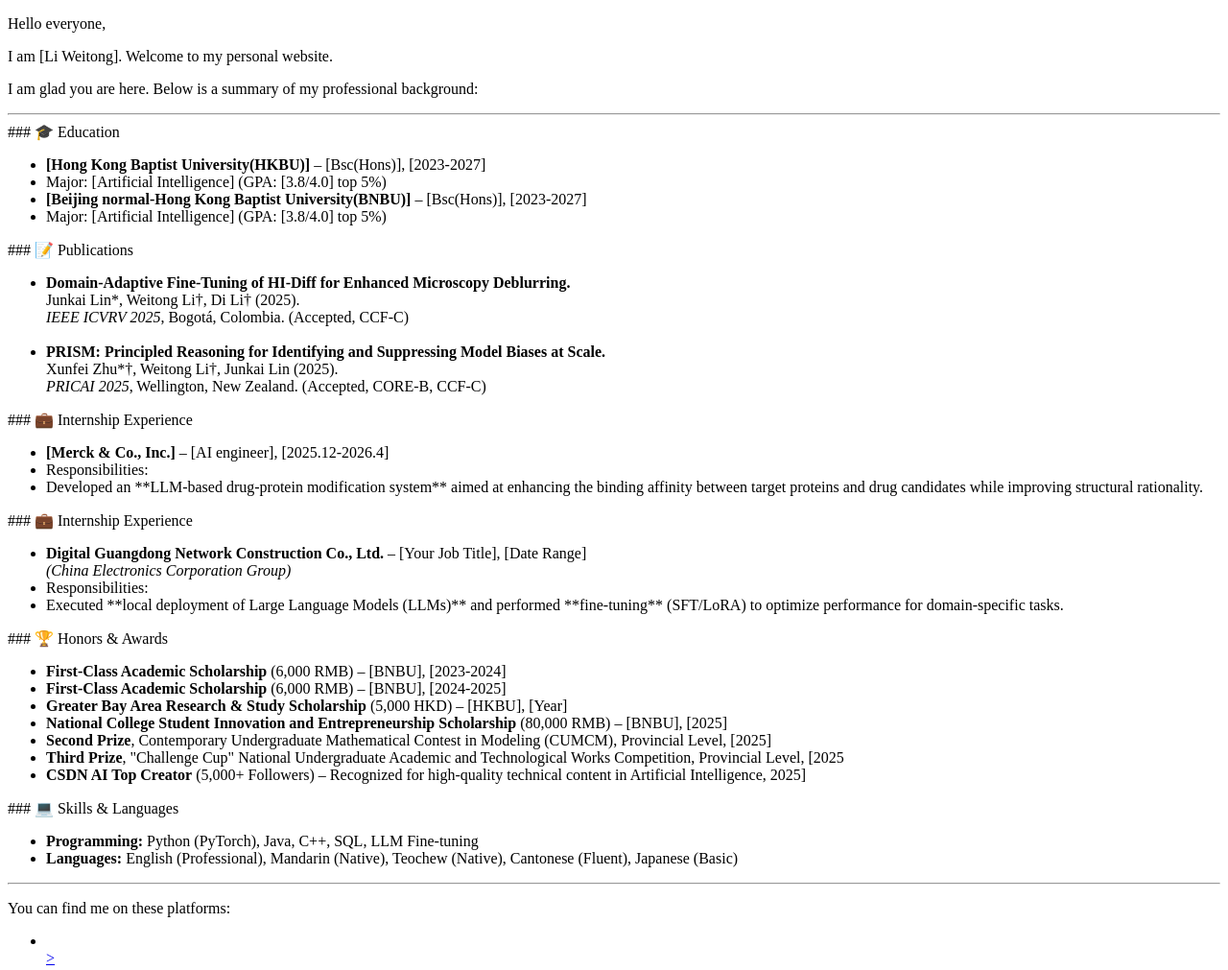
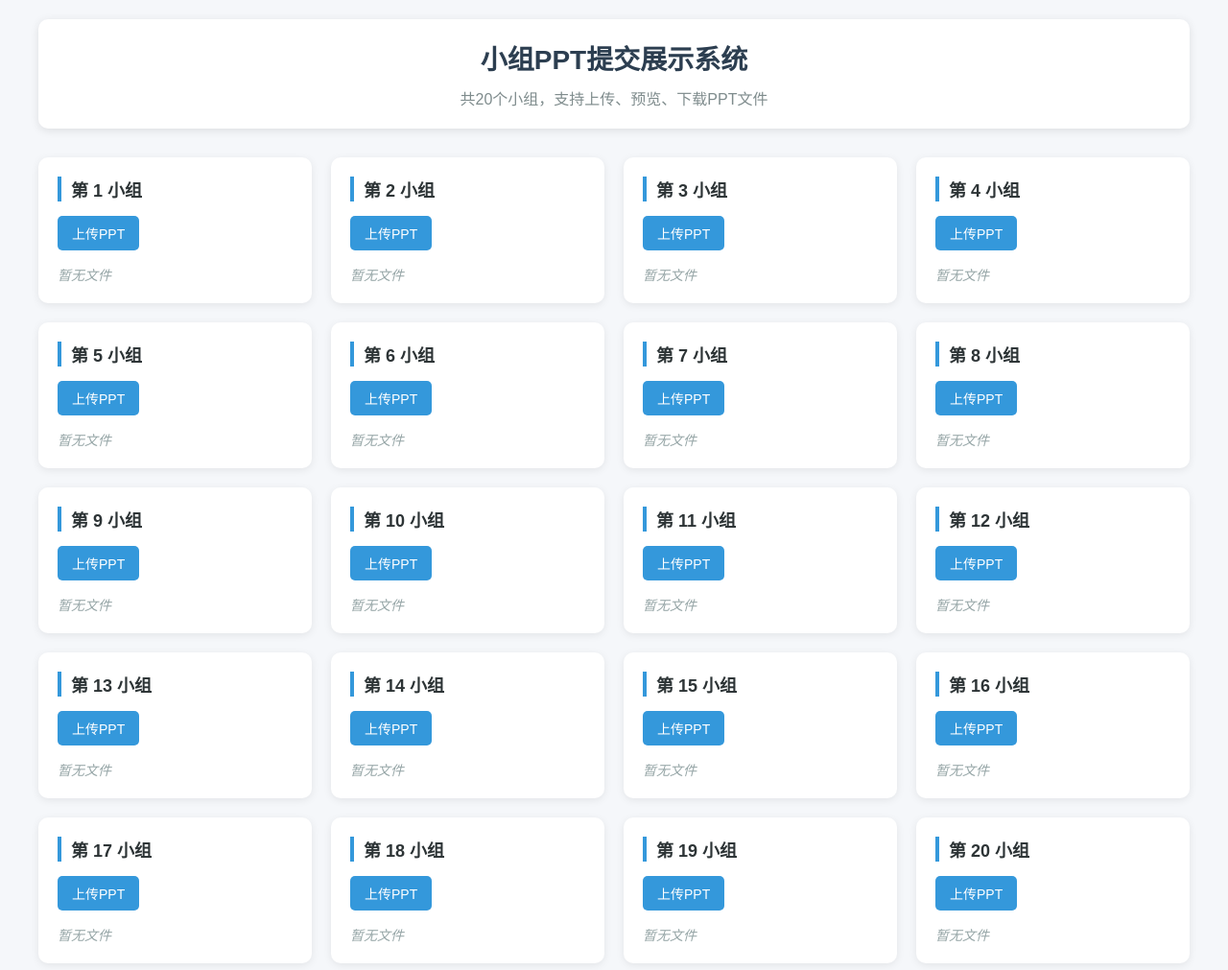
Before and after one commit to weitongli2005/-Li-Weitong-.github.io, a plain HTML site: page index.html in a window 1280 px wide. Shown: the whole page at 96% size. Drawn offline with Linux system fonts and the light colour scheme.

Commit message:
index.html

```diff
--- a/index.html
+++ b/index.html
@@ -1,82 +1,240 @@
 <!DOCTYPE html>
-<html lang="en">
+<html lang="zh-CN">
 <head>
     <meta charset="UTF-8">
-    <title>Personal Portfolio</title>
+    <meta name="viewport" content="width=device-width, initial-scale=1.0">
+    <title>小组PPT提交系统 - 20组</title>
+    <style>
+        * {
+            margin: 0;
+            padding: 0;
+            box-sizing: border-box;
+            font-family: "Microsoft YaHei", sans-serif;
+        }
+
+        body {
+            background-color: #f5f7fa;
+            padding: 20px;
+        }
+
+        .container {
+            max-width: 1200px;
+            margin: 0 auto;
+        }
+
+        .header {
+            text-align: center;
+            margin-bottom: 30px;
+            padding: 20px;
+            background: white;
+            border-radius: 10px;
+            box-shadow: 0 2px 10px rgba(0,0,0,0.1);
+        }
+
+        .header h1 {
+            color: #2c3e50;
+            font-size: 28px;
+            margin-bottom: 10px;
+        }
+
+        .header p {
+            color: #7f8c8d;
+            font-size: 16px;
+        }
+
+        /* 小组网格布局 */
+        .group-grid {
+            display: grid;
+            grid-template-columns: repeat(auto-fill, minmax(280px, 1fr));
+            gap: 20px;
+        }
+
+        /* 单个小组卡片 */
+        .group-card {
+            background: white;
+            border-radius: 10px;
+            padding: 20px;
+            box-shadow: 0 2px 8px rgba(0,0,0,0.08);
+            transition: transform 0.2s;
+        }
+
+        .group-card:hover {
+            transform: translateY(-3px);
+        }
+
+        .group-title {
+            font-size: 18px;
+            color: #2d3436;
+            margin-bottom: 15px;
+            font-weight: bold;
+            border-left: 4px solid #3498db;
+            padding-left: 10px;
+        }
+
+        /* 上传按钮 */
+        .upload-btn {
+            display: inline-block;
+            padding: 8px 15px;
+            background: #3498db;
+            color: white;
+            border-radius: 5px;
+            cursor: pointer;
+            margin-bottom: 15px;
+            font-size: 14px;
+            text-align: center;
+        }
+
+        .upload-btn:hover {
+            background: #2980b9;
+        }
+
+        input[type="file"] {
+            display: none;
+        }
+
+        /* 文件列表 */
+        .file-list {
+            font-size: 14px;
+        }
+
+        .file-item {
+            padding: 8px;
+            background: #f8f9fa;
+            border-radius: 5px;
+            margin-bottom: 8px;
+            word-break: break-all;
+        }
+
+        .file-name {
+            color: #2c3e50;
+            margin-bottom: 5px;
+        }
+
+        .file-actions {
+            display: flex;
+            gap: 10px;
+        }
+
+        .action-btn {
+            padding: 4px 8px;
+            border: none;
+            border-radius: 3px;
+            cursor: pointer;
+            font-size: 12px;
+        }
+
+        .preview {
+            background: #2ecc71;
+            color: white;
+        }
+
+        .download {
+            background: #f39c12;
+            color: white;
+        }
+
+        .empty {
+            color: #95a5a6;
+            font-style: italic;
+        }
+    </style>
 </head>
 <body>
+    <div class="container">
+        <!-- 头部 -->
+        <div class="header">
+            <h1>小组PPT提交展示系统</h1>
+            <p>共20个小组，支持上传、预览、下载PPT文件</p>
+        </div>
 
-    <p>Hello everyone,</p>
-    <p>I am [Li Weitong]. Welcome to my personal website.</p>
-    <p>I am glad you are here. Below is a summary of my professional background:</p>
+        <!-- 20个小组网格 -->
+        <div class="group-grid" id="groupContainer"></div>
+    </div>
 
-    <hr>
+    <script>
+        // 生成20个小组
+        const groupCount = 20;
+        const container = document.getElementById('groupContainer');
 
-    ### 🎓 Education
-    <ul>
-        <li><strong>[Hong Kong Baptist University(HKBU)]</strong> – [Bsc(Hons)], [2023-2027]</li>
-        <li>Major: [Artificial Intelligence] (GPA: [3.8/4.0] top 5%)</li>
-        <li><strong>[Beijing normal-Hong Kong Baptist University(BNBU)]</strong> – [Bsc(Hons)], [2023-2027]</li>
-        <li>Major: [Artificial Intelligence] (GPA: [3.8/4.0] top 5%)</li>
-    </ul>
+        // 初始化所有小组
+        function initGroups() {
+            for (let i = 1; i <= groupCount; i++) {
+                const groupCard = document.createElement('div');
+                groupCard.className = 'group-card';
+                groupCard.innerHTML = `
+                    <div class="group-title">第 ${i} 小组</div>
+                    <label class="upload-btn">
+                        <input type="file" accept=".ppt,.pptx" onchange="uploadFile(${i}, this)">
+                        上传PPT
+                    </label>
+                    <div class="file-list" id="fileList${i}">
+                        <div class="empty">暂无文件</div>
+                    </div>
+                `;
+                container.appendChild(groupCard);
+            }
+            // 加载本地存储的文件
+            loadAllFiles();
+        }
 
-### 📝 Publications
-    <ul>
-        <li>
-            <strong>Domain-Adaptive Fine-Tuning of HI-Diff for Enhanced Microscopy Deblurring.</strong><br>
-            Junkai Lin*, Weitong Li†, Di Li† (2025). <br>
-            <em>IEEE ICVRV 2025</em>, Bogotá, Colombia. (Accepted, CCF-C)
-        </li>
-        <br>
-        <li>
-            <strong>PRISM: Principled Reasoning for Identifying and Suppressing Model Biases at Scale.</strong><br>
-            Xunfei Zhu*†, Weitong Li†, Junkai Lin (2025). <br>
-            <em>PRICAI 2025</em>, Wellington, New Zealand. (Accepted, CORE-B, CCF-C)
-        </li>
-    </ul>
+        // 上传文件
+        function uploadFile(groupId, input) {
+            const file = input.files[0];
+            if (!file) return;
 
+            // 只允许PPT/PPTX
+            if (!file.name.endsWith('.ppt') && !file.name.endsWith('.pptx')) {
+                alert('请上传PPT或PPTX格式文件！');
+                input.value = '';
+                return;
+            }
 
+            const reader = new FileReader();
+            reader.onload = function(e) {
+                // 保存文件信息
+                const fileData = {
+                    name: file.name,
+                    url: e.target.result,
+                    size: (file.size / 1024 / 1024).toFixed(2) + 'MB'
+                };
+                saveFile(groupId, fileData);
+                renderFileList(groupId, fileData);
+                input.value = '';
+            };
+            reader.readAsDataURL(file);
+        }
 
-   ### 💼 Internship Experience
-    <ul>
-        <li><strong>[Merck & Co., Inc.]</strong> – [AI engineer], [2025.12-2026.4]</li>
-        <li>Responsibilities: <li>Developed an **LLM-based drug-protein modification system** aimed at enhancing the binding affinity between target proteins and drug candidates while improving structural rationality.</li>
-    </ul>
-   ### 💼 Internship Experience
-    <ul>
-        <li>
-            <strong>Digital Guangdong Network Construction Co., Ltd.</strong> – [Your Job Title], [Date Range]
-            <br>
-            <em>(China Electronics Corporation Group)</em>
-        </li>
-        <li>Responsibilities: <li>Executed **local deployment of Large Language Models (LLMs)** and performed **fine-tuning** (SFT/LoRA) to optimize performance for domain-specific tasks.</li>
-    </ul>
-    ### 🏆 Honors & Awards
-    <ul>
-        <li><strong>First-Class Academic Scholarship</strong> (6,000 RMB) – [BNBU], [2023-2024]</li>
-        <li><strong>First-Class Academic Scholarship</strong> (6,000 RMB) – [BNBU], [2024-2025]</li>
-        <li><strong>Greater Bay Area Research & Study Scholarship</strong> (5,000 HKD) – [HKBU], [Year]</li>
-        <li><strong>National College Student Innovation and Entrepreneurship Scholarship</strong> (80,000 RMB) – [BNBU], [2025]</li>
-        <li><strong>Second Prize</strong>, Contemporary Undergraduate Mathematical Contest in Modeling (CUMCM), Provincial Level, [2025]</li>
-        <li><strong>Third Prize</strong>, "Challenge Cup" National Undergraduate Academic and Technological Works Competition, Provincial Level, [2025</li>
-        <li><strong>CSDN AI Top Creator</strong> (5,000+ Followers) – Recognized for high-quality technical content in Artificial Intelligence, 2025]</li>
-    </ul>
+        // 保存文件到本地存储
+        function saveFile(groupId, fileData) {
+            localStorage.setItem(`group_${groupId}`, JSON.stringify(fileData));
+        }
 
-    ### 💻 Skills & Languages
-    <ul>
-        <li><strong>Programming:</strong> Python (PyTorch), Java, C++, SQL, LLM Fine-tuning</li>
-        <li><strong>Languages:</strong>
-            English (Professional), Mandarin (Native), Teochew (Native), Cantonese (Fluent), Japanese (Basic)
-        </li>
-    </ul>
+        // 渲染文件列表
+        function renderFileList(groupId, fileData) {
+            const listEl = document.getElementById(`fileList${groupId}`);
+            listEl.innerHTML = `
+                <div class="file-item">
+                    <div class="file-name">${fileData.name} (${fileData.size})</div>
+                    <div class="file-actions">
+                        <a href="${fileData.url}" target="_blank" class="action-btn preview">在线预览</a>
+                        <a href="${fileData.url}" download="${fileData.name}" class="action-btn download">下载</a>
+                    </div>
+                </div>
+            `;
+        }
 
-    <hr>
+        // 加载所有小组已上传文件
+        function loadAllFiles() {
+            for (let i = 1; i <= groupCount; i++) {
+                const data = localStorage.getItem(`group_${i}`);
+                if (data) {
+                    renderFileList(i, JSON.parse(data));
+                }
+            }
+        }
 
-    <p>You can find me on these platforms:</p>
-    <ul>
-        <li><a href=https://blog.csdn.net/2401_83912923</a></li>>
-
-    </ul>
-
+        // 页面加载完成初始化
+        window.onload = initGroups;
+    </script>
 </body>
 </html>
```
